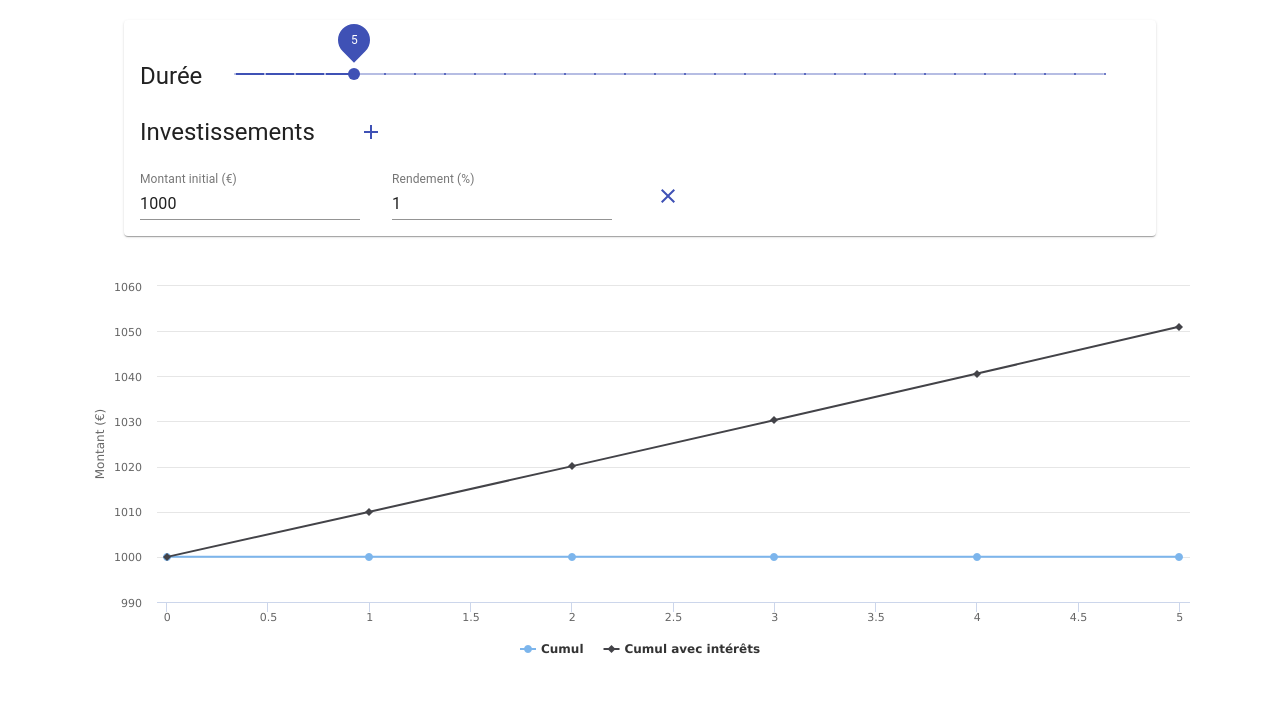
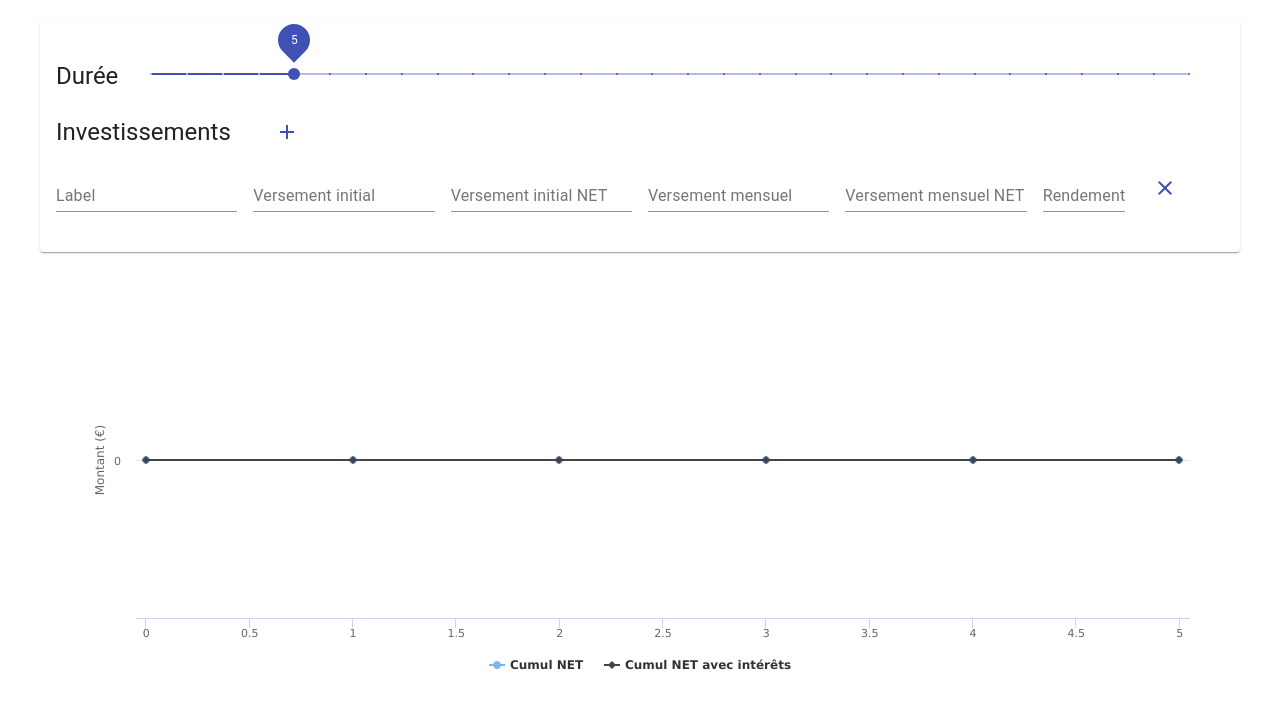
Before and after one commit to Softcadbury/Dagga, a React (Create React App) app: page / in a window 1280 px wide. Both pictures are taken after a click on the button "Ajouter un investissement". Shown: the top 708 px of the page. Built offline with nearby package versions, Linux system fonts and the light colour scheme.

Commit message:
Add all investment fields

```diff
--- a/src/components/form.tsx
+++ b/src/components/form.tsx
@@ -17,7 +17,7 @@ import { generateId } from '../common/utils';
 const useStyles = makeStyles((theme) => {
     return {
         form: {
-            maxWidth: '1000px',
+            maxWidth: '1400px',
             margin: 'auto',
             padding: theme.spacing(2),
         },
@@ -29,6 +29,9 @@ const useStyles = makeStyles((theme) => {
         },
         addButton: {
             marginLeft: theme.spacing(1),
+        },
+        investment: {
+            marginBottom: theme.spacing(2),
         },
     };
 });
@@ -44,7 +47,17 @@ const RenderInvestment = ({
     deleteInvestment,
     updateInvestment,
 }: RenderInvestmentProps) => {
+    const classes = useStyles();
+
+    const [label, , onLabelChange] = useTextField(investment.label);
     const [amount, , onAmountChange] = useTextField(investment.amount);
+    const [amountNet, , onAmountNetChange] = useTextField(investment.amountNet);
+    const [monthlyAmount, , onMonthlyAmountChange] = useTextField(
+        investment.monthlyAmount
+    );
+    const [monthlyAmountNet, , onMonthlyAmountNetChange] = useTextField(
+        investment.monthlyAmountNet
+    );
     const [percentage, , onPercentageChange] = useTextField(
         investment.percentage
     );
@@ -60,29 +73,66 @@ const RenderInvestment = ({
         ) {
             updateInvestment({
                 id: investment.id,
-                amount: amount,
-                percentage: percentage,
+                label,
+                amount,
+                amountNet,
+                monthlyAmount,
+                monthlyAmountNet,
+                percentage,
             });
         }
     }, [investment, amount, percentage, updateInvestment]);
 
     return (
-        <Grid container spacing={4} alignItems="center">
-            <Grid item>
+        <Grid
+            container
+            spacing={2}
+            alignItems="center"
+            className={classes.investment}
+        >
+            <Grid item xs={2}>
                 <TextField
-                    label="Montant initial (€)"
+                    label="Label"
+                    value={label}
+                    onChange={onLabelChange}
+                />
+            </Grid>
+            <Grid item xs={2}>
+                <TextField
+                    label="Versement initial"
                     value={amount}
                     onChange={onAmountChange}
                 />
             </Grid>
-            <Grid item>
+            <Grid item xs={2}>
                 <TextField
-                    label="Rendement (%)"
+                    label="Versement initial NET"
+                    value={amountNet}
+                    onChange={onAmountNetChange}
+                />
+            </Grid>
+            <Grid item xs={2}>
+                <TextField
+                    label="Versement mensuel"
+                    value={monthlyAmount}
+                    onChange={onMonthlyAmountChange}
+                />
+            </Grid>
+            <Grid item xs={2}>
+                <TextField
+                    label="Versement mensuel NET"
+                    value={monthlyAmountNet}
+                    onChange={onMonthlyAmountNetChange}
+                />
+            </Grid>
+            <Grid item xs={1}>
+                <TextField
+                    label="Rendement"
                     value={percentage}
                     onChange={onPercentageChange}
                 />
             </Grid>
-            <Grid item>
+            <Grid item xs={1}>
                 <IconButton
                     color="primary"
                     aria-label="Supprimer un investissement"
@@ -117,8 +167,12 @@ const Form = ({
     const onAddInvestmentClick = useCallback(() => {
         addInvestment({
             id: generateId(),
-            amount: '1000',
-            percentage: '1',
+            label: '',
+            amount: '',
+            amountNet: '',
+            monthlyAmount: '',
+            monthlyAmountNet: '',
+            percentage: '',
         });
     }, [addInvestment]);
 
--- a/src/components/graph.tsx
+++ b/src/components/graph.tsx
@@ -80,11 +80,11 @@ const Graph = ({ investments, time }: GraphProps) => {
         },
         series: [
             {
-                name: 'Cumul',
+                name: 'Cumul NET',
                 data: cumulatedAmounts,
             },
             {
-                name: 'Cumul avec intérêts',
+                name: 'Cumul NET avec intérêts',
                 data: cumulatedAmountsWithInterest,
             },
         ],
--- a/src/types/investment.tsx
+++ b/src/types/investment.tsx
@@ -1,5 +1,9 @@
 export interface Investment {
     id: number;
+    label: string;
     amount: string;
+    amountNet: string;
+    monthlyAmount: string;
+    monthlyAmountNet: string;
     percentage: string;
 }
```
